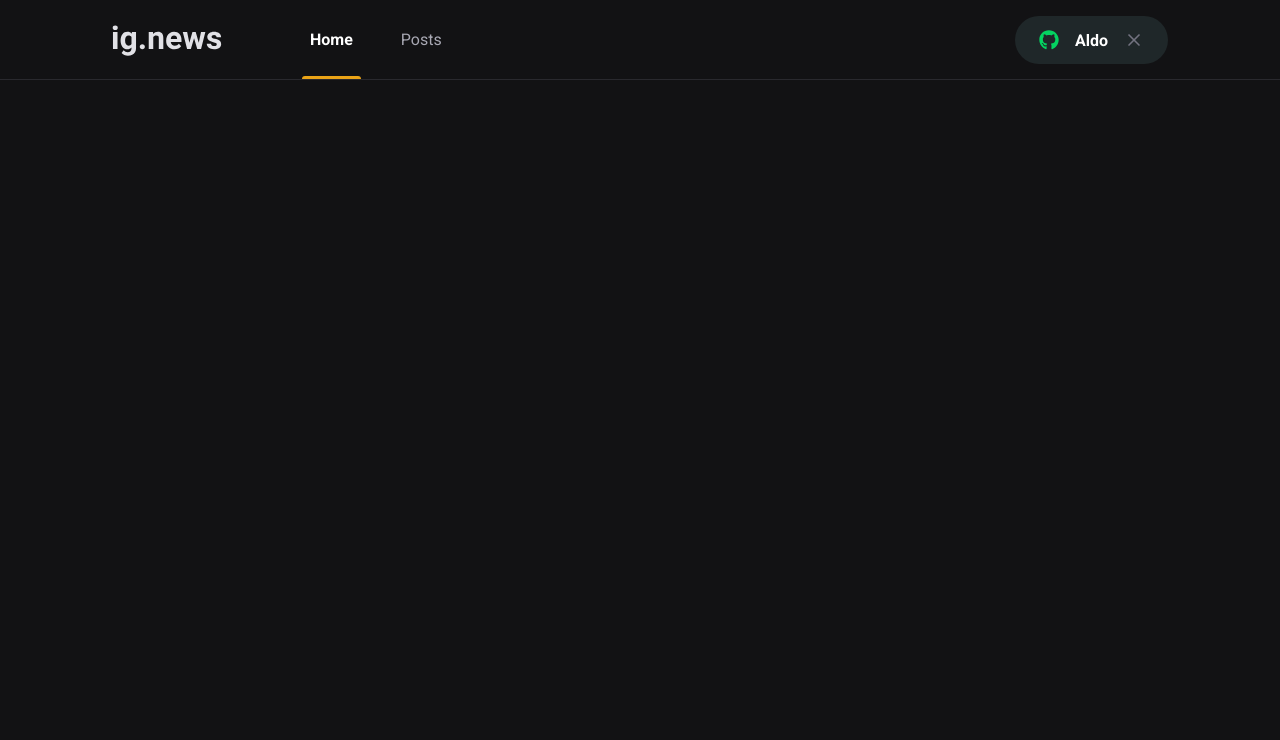
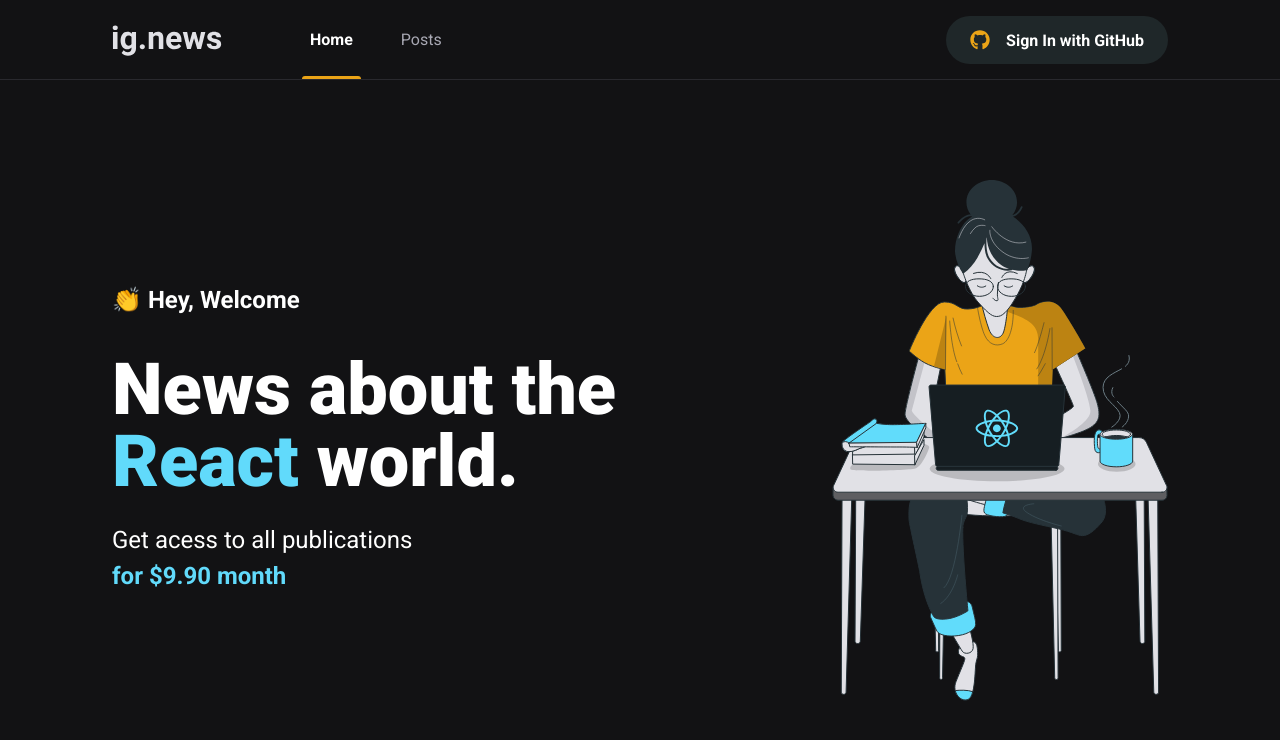
Before and after one commit to aldojunior990/ignews-nextjs, a Next.js app: page / in a window 1280 px wide. Shown: the top 740 px of the page. Built offline with nearby package versions, Linux system fonts and the light colour scheme.

Commit message:
styling the home page

```diff
--- a/src/components/SignInButton/index.tsx
+++ b/src/components/SignInButton/index.tsx
@@ -3,7 +3,7 @@
 import { FiX } from "react-icons/fi";
 
 export function SignInButton() {
-  const isUserLoggedIn = true;
+  const isUserLoggedIn = false;
 
   return isUserLoggedIn ? (
     <button type="button" className={styles.signInButton}>
--- /dev/null
+++ b/src/pages/home.module.scss
@@ -0,0 +1,40 @@
+.contentContainer {
+  max-width: 1120px;
+  margin: 0 auto;
+  padding: 0 2rem;
+  height: calc(100vh - 5rem);
+  display: flex;
+  align-items: center;
+  justify-content: space-between;
+}
+
+.hero {
+  max-width: 600px;
+
+  > span {
+    font-size: 1.5rem;
+    font-weight: bold;
+  }
+
+  h1 {
+    font-size: 4.5rem;
+    line-height: 4.5rem;
+    font-weight: 900;
+    margin-top: 2.5rem;
+
+    span {
+      color: var(--cyan-500);
+    }
+  }
+
+  p {
+    font-size: 1.5rem;
+    line-height: 2.25rem;
+    margin-top: 1.5rem;
+
+    span {
+      color: var(--cyan-500);
+      font-weight: bold;
+    }
+  }
+}
--- a/src/pages/index.tsx
+++ b/src/pages/index.tsx
@@ -1,11 +1,28 @@
 import Head from "next/head";
+
+import styles from "./home.module.scss";
 
 export default function Home() {
   return (
     <>
       <Head>
-        <title>Inicio | Ig.news</title>
+        <title>Home | Ig.news</title>
       </Head>
+
+      <main className={styles.contentContainer}>
+        <section className={styles.hero}>
+          <span>👏 Hey, Welcome</span>
+          <h1>
+            News about the <span>React</span> world.
+          </h1>
+          <p>
+            Get acess to all publications <br />
+            <span>for $9.90 month</span>
+          </p>
+        </section>
+
+        <img src="/images/avatar.svg" alt="Girl Coding"></img>
+      </main>
     </>
   );
 }
```
